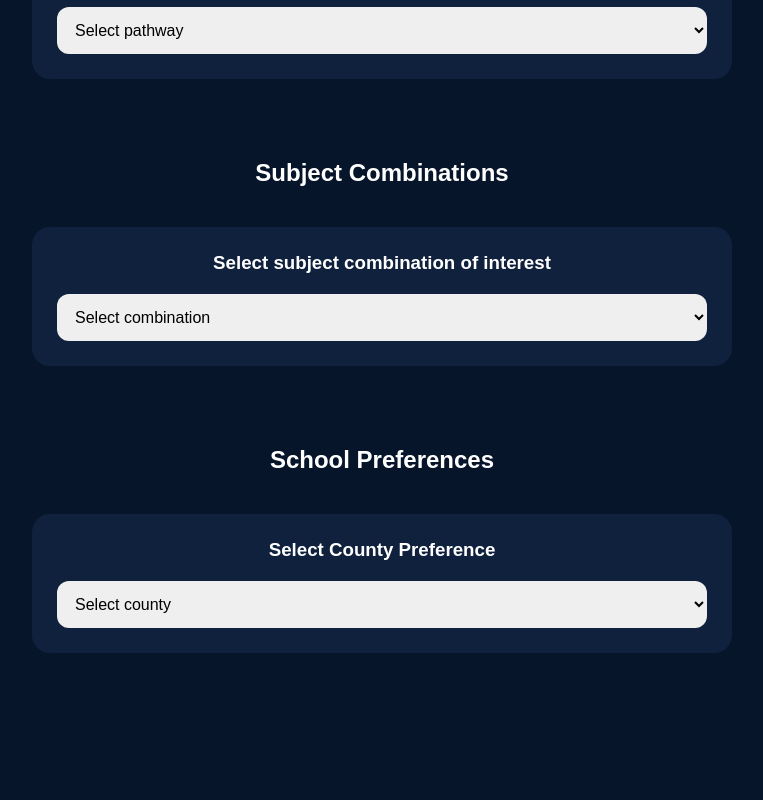
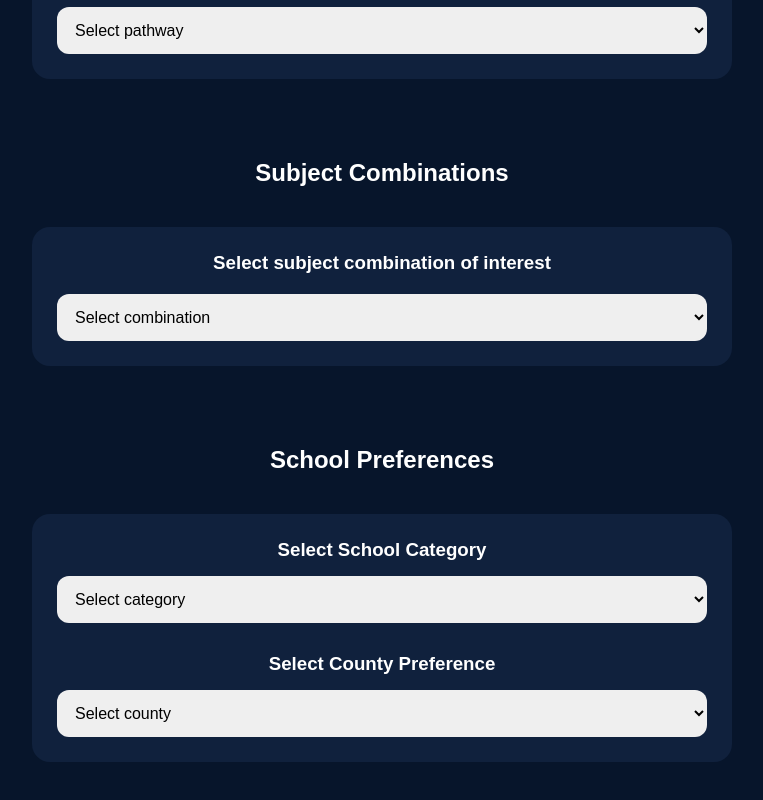
Before and after one commit to 77joses/SwiftPath-, a React (Vite) app: page / in a window 1280 px wide. Shown: the part 3839-4639 px from the top of the page, without its empty margins (258-1021 px from the left). Before the commit the page ends 4552 px from the top, so only its background shows below. Built offline with nearby package versions, Linux system fonts and the light colour scheme.

Commit message:
Update SchoolFilter.jsx

```diff
--- a/src/components/SchoolFilter.jsx
+++ b/src/components/SchoolFilter.jsx
@@ -1,6 +1,7 @@
 export default function SchoolFilter({
   counties,
-  onCountyChange
+  onCountyChange,
+  onCategoryChange
 }) {
 
   return (
@@ -14,7 +15,34 @@ export default function SchoolFilter({
         maxWidth: "700px",
       }}
     >
+
       <h3>
+        Select School Category
+      </h3>
+
+      <select
+        onChange={(e) =>
+          onCategoryChange(e.target.value)
+        }
+        style={{
+          marginTop: "15px",
+          width: "100%",
+          padding: "14px",
+          borderRadius: "12px",
+          border: "none",
+          fontSize: "1rem",
+        }}
+      >
+        <option>Select category</option>
+
+        <option>C1</option>
+        <option>C2</option>
+        <option>C3</option>
+        <option>C4</option>
+
+      </select>
+
+      <h3 style={{ marginTop: "30px" }}>
         Select County Preference
       </h3>
 
@@ -23,7 +51,7 @@ export default function SchoolFilter({
           onCountyChange(e.target.value)
         }
         style={{
-          marginTop: "20px",
+          marginTop: "15px",
           width: "100%",
           padding: "14px",
           borderRadius: "12px",
@@ -38,7 +66,9 @@ export default function SchoolFilter({
             {county}
           </option>
         ))}
+
       </select>
+
     </div>
   );
 }
```
